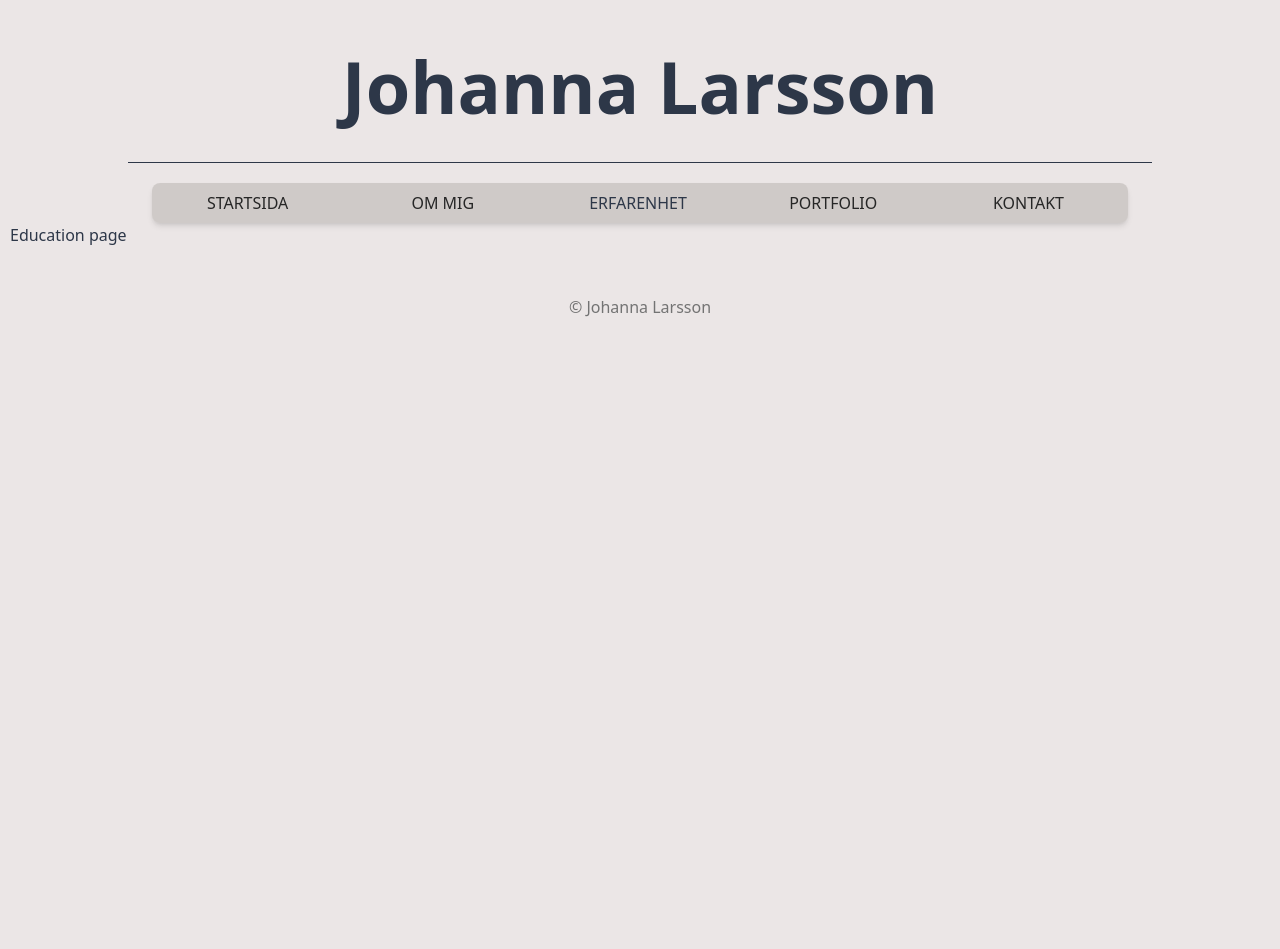
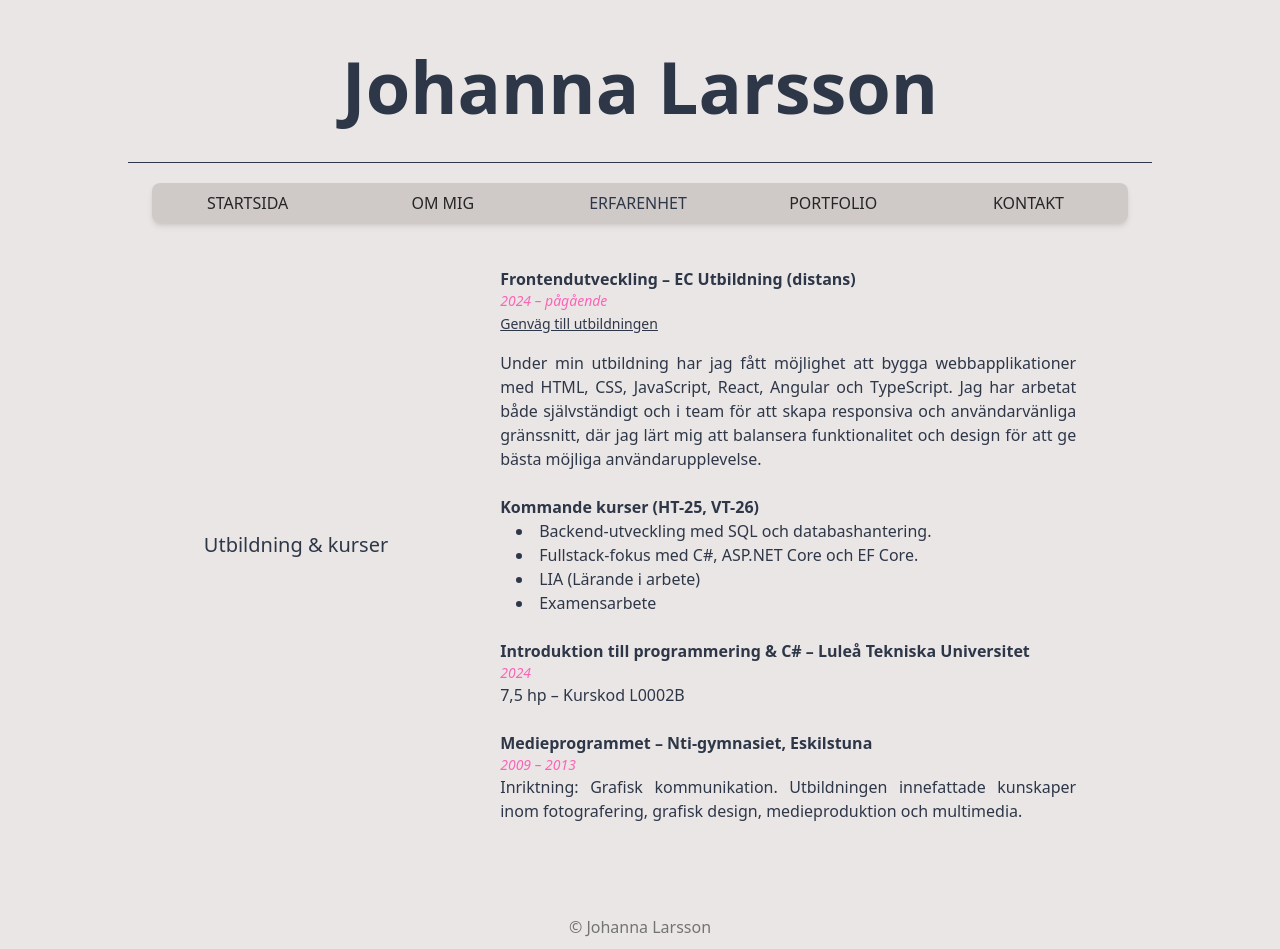
Before and after one commit to johannaskl/MyJourney, a React (Vite) app: page /MyJourney/education in a window 1280 px wide. Before the commit the page ends 800 px from the top, so only its background shows below. Built offline with nearby package versions, Linux system fonts and the light colour scheme.

Commit message:
Add Education content

```diff
--- a/src/pages/Education/Education.jsx
+++ b/src/pages/Education/Education.jsx
@@ -6,9 +6,49 @@ function Education() {
   }, []);
 
   return (
-    <>
-      <h1>Education page</h1>
-    </>
+    <div className="flex flex-col items-center justify-center text-center px-4">
+      <div className="my-11 flex flex-col md:flex-row items-center justify-center md:space-x-10 lg:space-x-28">
+        <h2 className="text-xl font-medium mb-6 md:mb-0 text-nowrap">Utbildning & kurser</h2>
+
+        <section className="text-base max-w-xl mx-auto text-left sm:text-justify space-y-4">
+          <div>
+            <h3 className="font-semibold">Frontendutveckling – EC Utbildning (distans)</h3>
+            <p className="italic text-sm text-pink-400">2024 – pågående</p>
+            <a href="https://ecutbildning.se/utbildningar/frontendutvecklare/" target="_blank" rel="noopener noreferrer" className="text-sm underline hover:text-pink-400">
+              Genväg till utbildningen
+            </a>
+          </div>
+
+          <p>
+            Under min utbildning har jag fått möjlighet att bygga webbapplikationer med HTML, CSS, JavaScript, React, Angular och TypeScript. Jag har arbetat både självständigt och i team för att skapa responsiva och användarvänliga gränssnitt, där jag
+            lärt mig att balansera funktionalitet och design för att ge bästa möjliga användarupplevelse.
+          </p>
+
+          <div>
+            <h4 className="font-semibold mt-6">Kommande kurser (HT-25, VT-26)</h4>
+            <ul className="list-disc list-inside pl-4">
+              <li>Backend-utveckling med SQL och databashantering.</li>
+              <li>Fullstack-fokus med C#, ASP.NET Core och EF Core.</li>
+              <li>LIA (Lärande i arbete)</li>
+              <li>Examensarbete</li>
+            </ul>
+          </div>
+
+          <div>
+            <h3 className="font-semibold mt-6">Introduktion till programmering & C# – Luleå Tekniska Universitet</h3>
+            <p className="italic text-sm text-pink-400">2024</p>
+            <p>7,5 hp – Kurskod L0002B</p>
+          </div>
+
+          <div>
+            <h3 className="font-semibold mt-6">Medieprogrammet – Nti-gymnasiet, Eskilstuna</h3>
+            <p className="italic text-sm text-pink-400">2009 – 2013</p>
+            <p>Inriktning: Grafisk kommunikation. Utbildningen innefattade kunskaper inom fotografering, grafisk design, medieproduktion och multimedia.</p>
+          </div>
+        </section>
+
+      </div>
+    </div>
   );
 }
 
```
